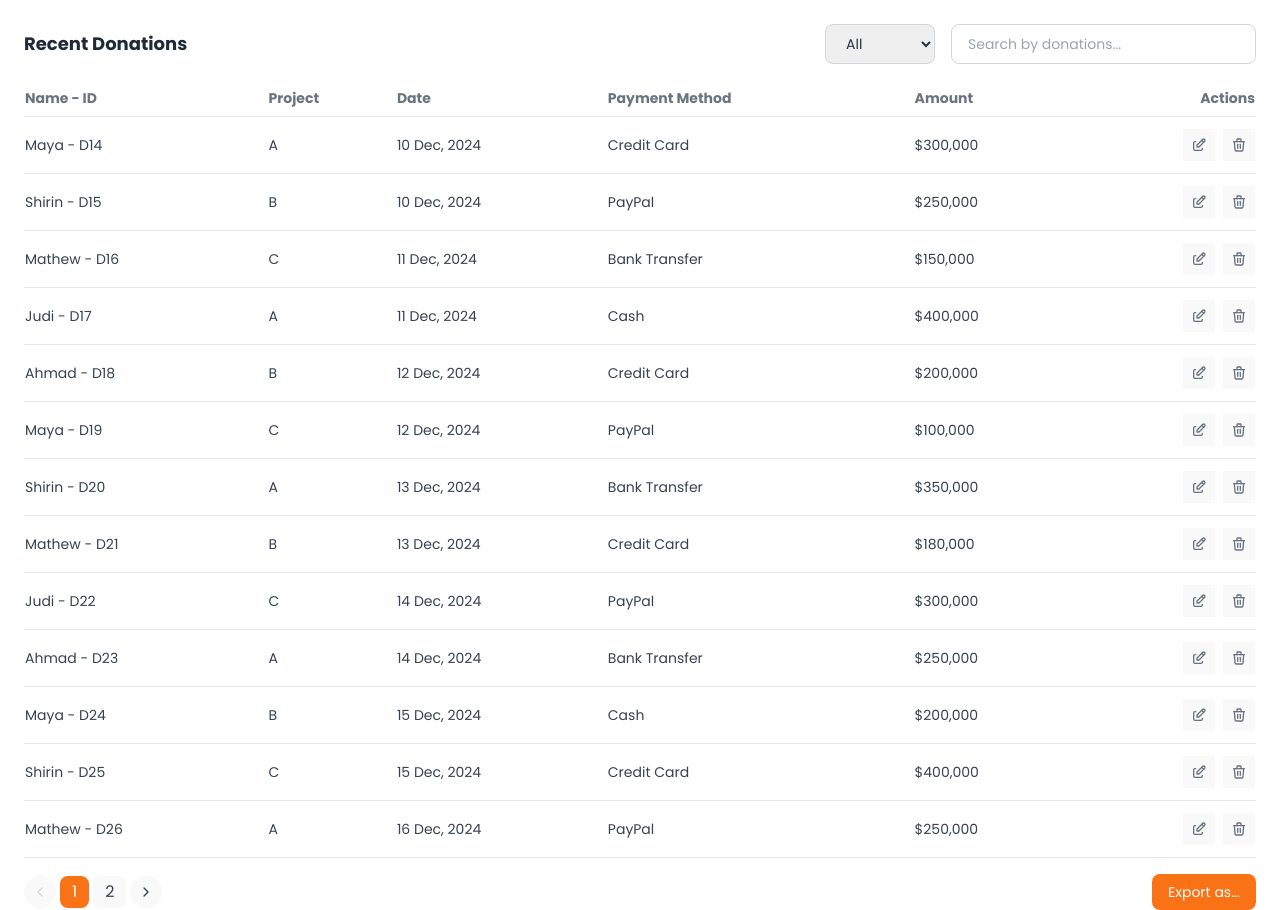
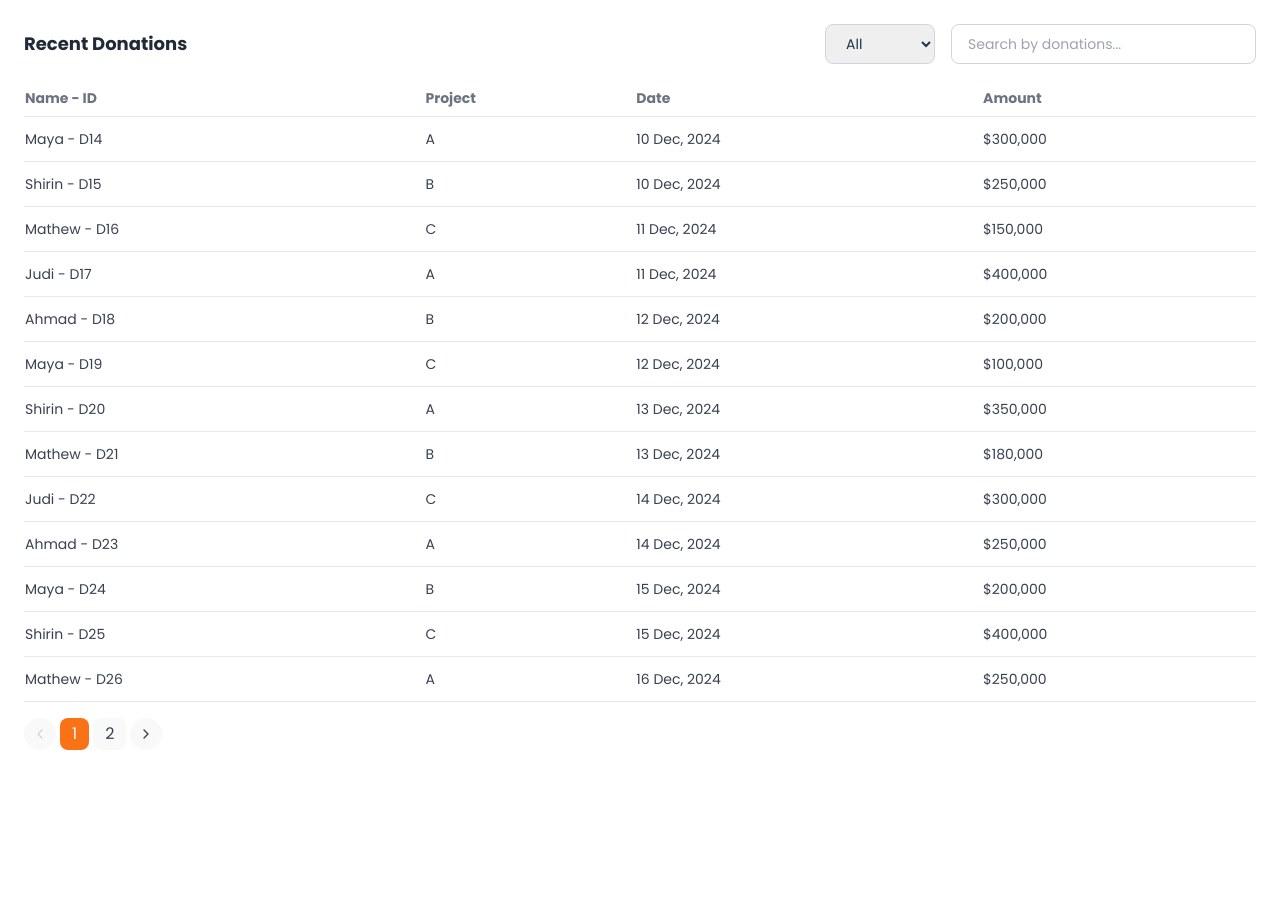
Before and after one commit to Dragon-Squad/team-A-Frontend, a React (Vite) app: page /donations in a window 1280 px wide. After the commit the page ends 800 px from the top, so only its background shows below. Built offline with nearby package versions, Linux system fonts and the light colour scheme.

Commit message:
refactor: remove unccessary code in donation table

```diff
--- a/src/components/ui/Charity/Pages/RecentDonations.tsx
+++ b/src/components/ui/Charity/Pages/RecentDonations.tsx
@@ -300,7 +300,6 @@ const RecentDonationsTable: React.FC = () => {
                     <IconArrowDown size={16} />
                   ))}
               </th>
-              <th className="py-2">Payment Method</th>
               <th
                 className={`py-2 cursor-pointer ${sortConfig?.key === "amount" ? "text-orange-500" : ""}`}
                 onClick={() => handleSort("amount")}
@@ -313,7 +312,6 @@ const RecentDonationsTable: React.FC = () => {
                     <IconArrowDown size={16} />
                   ))}
               </th>
-              <th className="py-2 text-right">Actions</th>
             </tr>
           </thead>
           <tbody>
@@ -324,16 +322,8 @@ const RecentDonationsTable: React.FC = () => {
                 </td>
                 <td className="py-3">{donation.project}</td>
                 <td className="py-3">{donation.date}</td>
-                <td className="py-3">{donation.paymentMethod}</td>
                 <td className="py-3">{donation.amount}</td>
-                <td className="py-3 text-right space-x-2">
-                  <button className="p-2 text-gray-500 hover:text-gray-700">
-                    <IconEdit size={16} />
-                  </button>
-                  <button className="p-2 text-gray-500 hover:text-gray-700">
-                    <IconTrash size={16} />
-                  </button>
-                </td>
+                <td className="py-3 text-right space-x-2"></td>
               </tr>
             ))}
           </tbody>
@@ -379,10 +369,6 @@ const RecentDonationsTable: React.FC = () => {
             <IconChevronRight size={16} />
           </button>
         </div>
-
-        <button className="bg-orange-500 hover:bg-orange-600 text-white px-4 py-2 rounded-lg text-sm">
-          Export as...
-        </button>
       </div>
     </div>
   );
```
